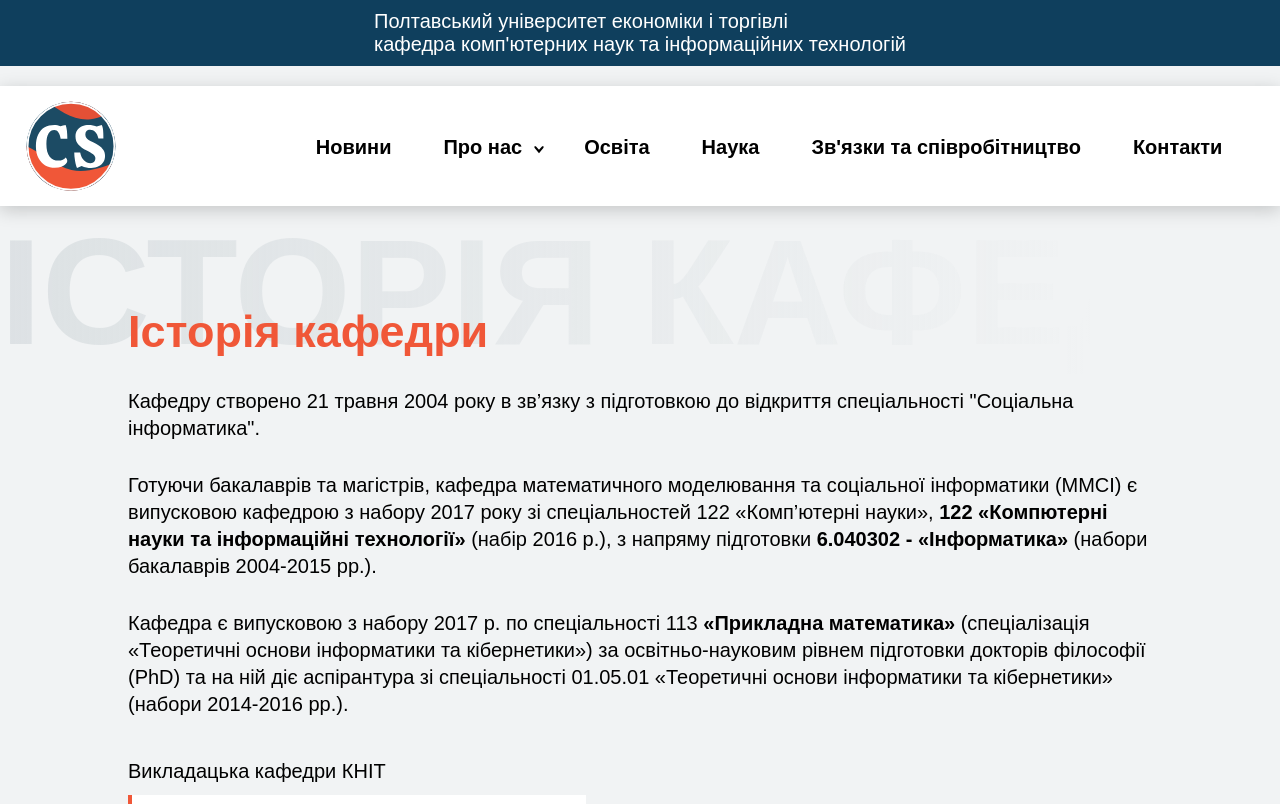
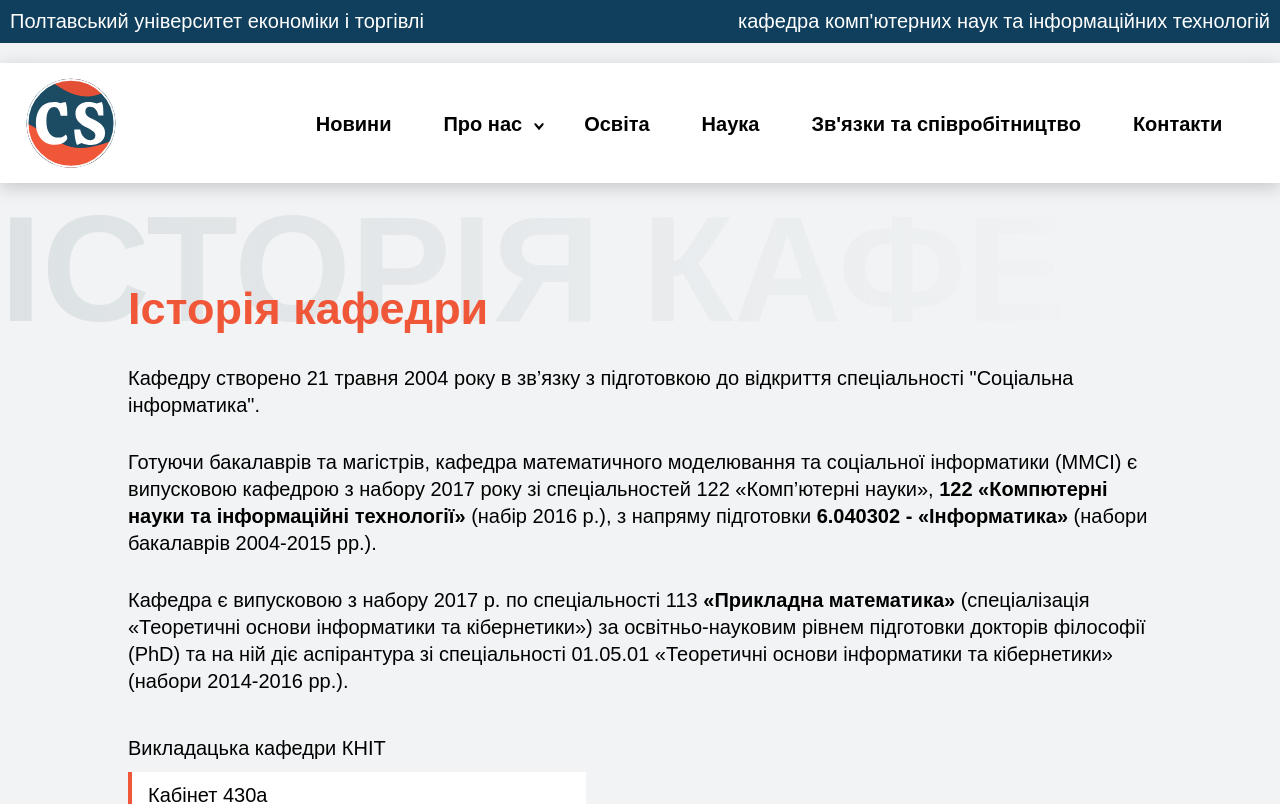
Before and after one commit to vlad-blip/mathmodel, a Next.js app: page / in a window 1280 px wide. Shown: the top 804 px of the page. Built offline with nearby package versions, Linux system fonts and the light colour scheme; no server answers; the database is empty.

Commit message:
Changed breakpoints

```diff
--- a/components/Navigation/Navigation.module.scss
+++ b/components/Navigation/Navigation.module.scss
@@ -31,7 +31,7 @@
 .logo {
   max-width: none;
 
-  @media (max-width: 768px) {
+  @media (max-width: 1024px) {
     & {
       width: 6rem;
       height: auto;
--- a/layout/Header/Header.tsx
+++ b/layout/Header/Header.tsx
@@ -5,10 +5,8 @@
   return (
     <header className={styles.header}>
       <div className={styles.hat}>
-        <div className="container">
-          <p>Полтавський університет економіки і торгівлі</p>
-          <p>кафедра комп{"'"}ютерних наук та інформаційних технологій</p>
-        </div>
+        <p>Полтавський університет економіки і торгівлі</p>
+        <p>кафедра комп{"'"}ютерних наук та інформаційних технологій</p>
       </div>
       <Navigation />
     </header>
```
